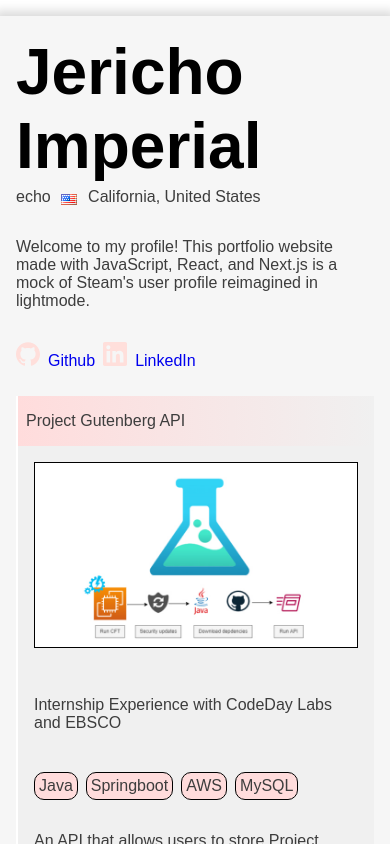
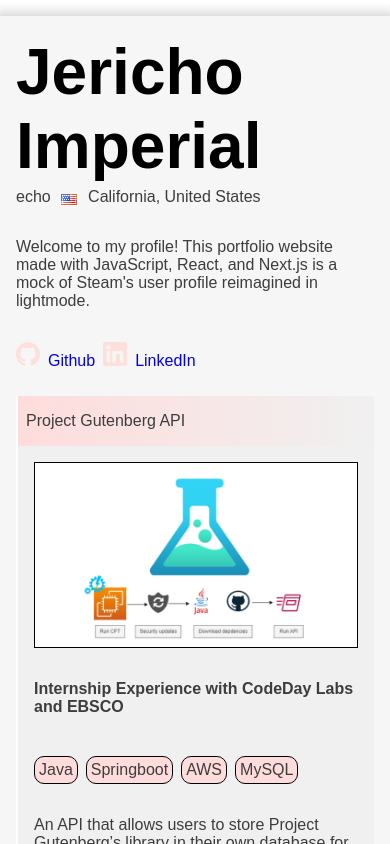
Before and after one commit to echo4eva/le_website, a Next.js app: page / in a window 390 px wide. Built offline with nearby package versions, Linux system fonts and the light colour scheme; a web font is replaced by a local one.

Commit message:
hopefully fixed intro space, added bold tag

```diff
--- a/src/components/showcase.js
+++ b/src/components/showcase.js
@@ -28,7 +28,7 @@
                     />
                 </div>
                 <div className={styles.showcaseDescriptionContainer}>
-                    <p>{props.internship}</p>
+                    <p><b>{props.internship}</b></p>
                     <p className={utilStyles.pWrap}>
                     {props.tech?.map((name) => (
                         <span className={utilStyles.spanSpace} key={name.id}>{name}</span>
--- a/src/styles/introduction.module.css
+++ b/src/styles/introduction.module.css
@@ -124,6 +124,10 @@
         margin-top: 1rem;
     }
 
+    .socials {
+        margin-bottom: 1rem;
+    }
+
 }
 
 @media screen and (max-width: 425px) {
--- a/src/styles/showcase.module.css
+++ b/src/styles/showcase.module.css
@@ -63,7 +63,8 @@
     }
 
     .showcaseDescriptionContainer {
-        margin: 1rem;
+        margin: 0rem 1rem 0rem 1rem;
+        align-items: start;
     }
 
 }
```
